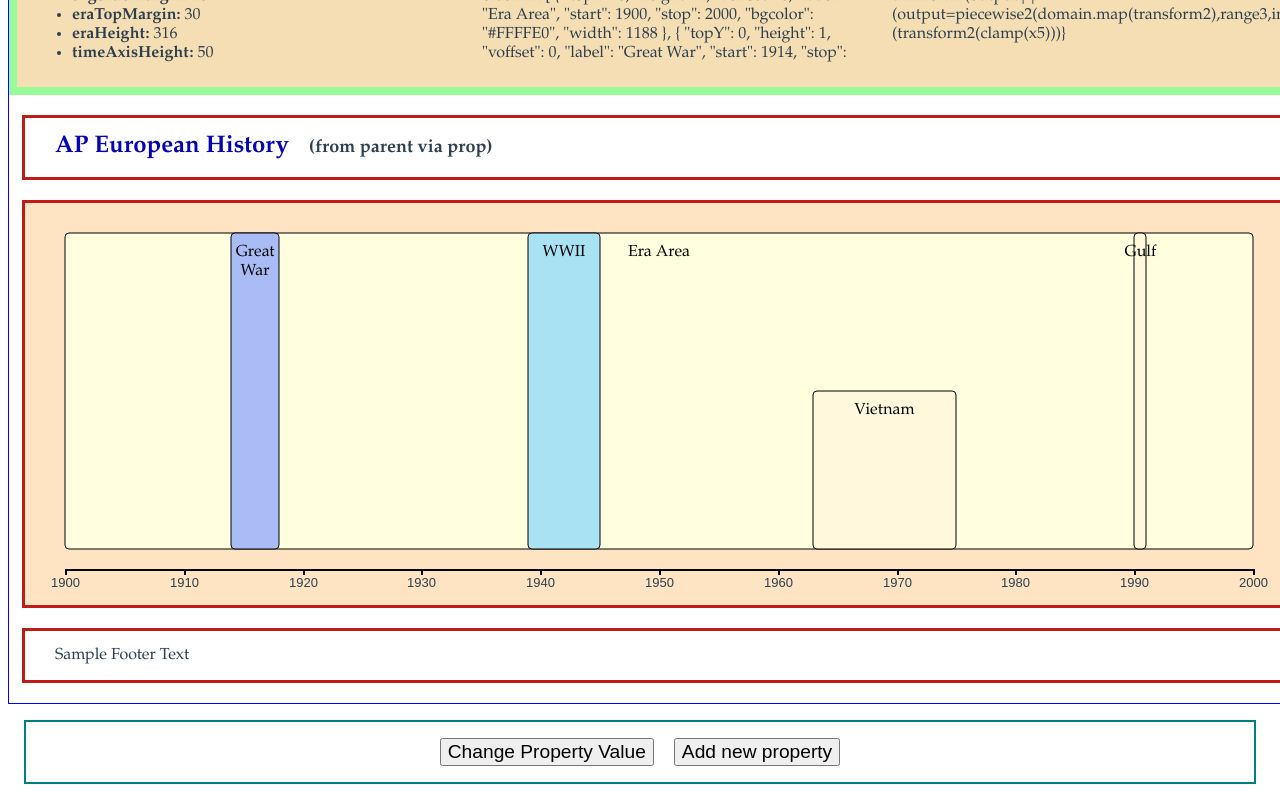
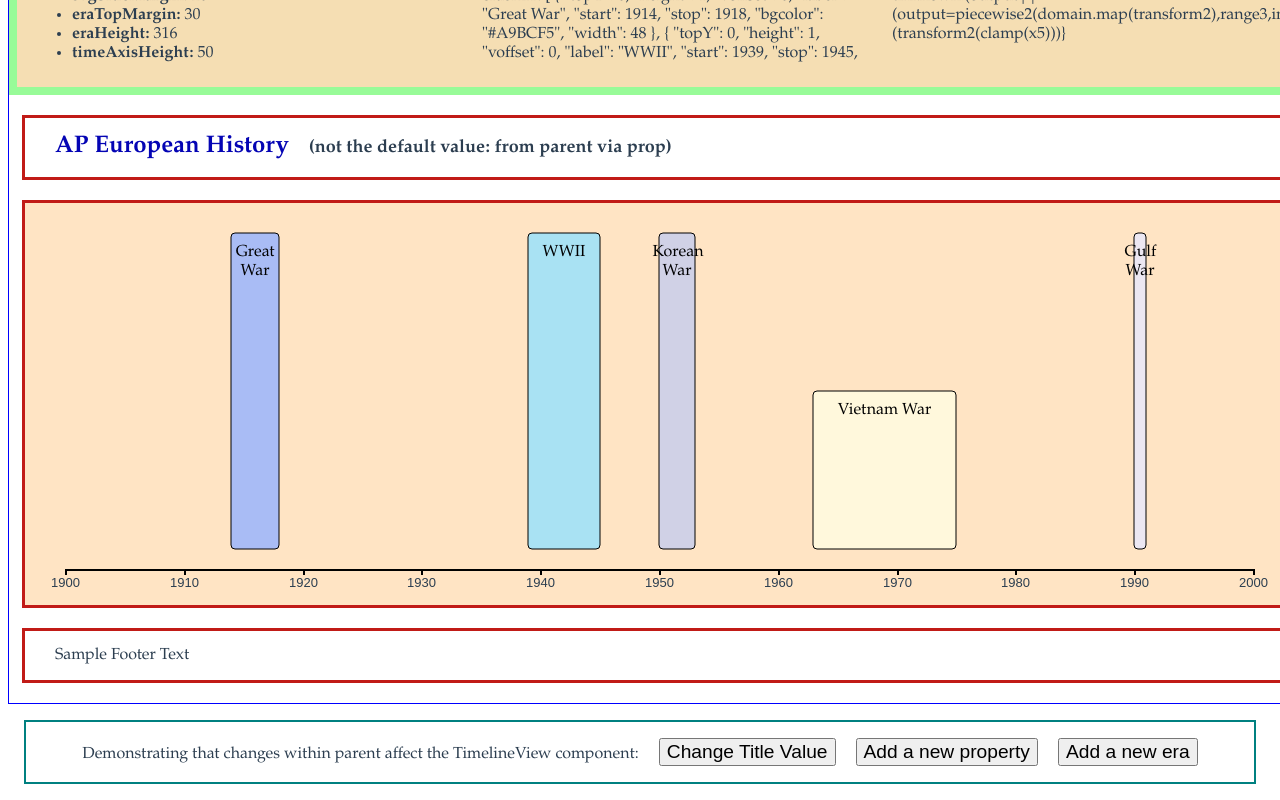
Before and after one commit to bruml2/studio1, a Vue app: page / in a window 1280 px wide. Shown: the part 363-1163 px from the top of the page. Built offline with nearby package versions, Linux system fonts and the light colour scheme.

Commit message:
addEra button works

```diff
--- a/src/App.vue
+++ b/src/App.vue
@@ -3,9 +3,12 @@
     <HelloWorld msg="The Studio1 App: TimelineView component is in the blue border below!" />
     <TimelineView :timeline="timeline" :tvcWidth="tvcWidth"/>
     <div id="btns">
-      <button @click="changeProperty">Change Property Value</button>
+      <span>Demonstrating that changes within parent affect the TimelineView component: &nbsp; &nbsp; </span>
+      <button @click="changeProperty">Change Title Value</button>
       &nbsp; &nbsp;
-      <button @click="addProperty">Add new property</button>
+      <button @click="addProperty">Add a new property</button>
+      &nbsp; &nbsp;
+      <button @click="addEra">Add a new era</button>
     </div>
   </div>
 </template>
@@ -24,7 +27,16 @@ export default {
     return {
       timeline: { fromParent: 'Original value',
                   title: "AP European History",
-                  subtitle: "(from parent via prop)" },
+                  subtitle: "(not the default value: from parent via prop)",
+                  erasArr: [
+                    {label: "Great War", start: 1914, stop: 1918, bgcolor: "#A9BCF5"},
+                    {label: "WWII", start: 1939, stop: 1945, bgcolor: "#A9E2F3"},
+                    {label: "Korean War", start: 1950, stop: 1953, bgcolor: "#D0D1E6"},
+                    {label: "Vietnam War", start: 1963, stop: 1975,
+                            topY: 0.5, height: 0.5, bgcolor: "#FFF8DC"},
+                    {label: "Gulf War", start: 1990, stop: 1991, bgcolor: "#ECE7F2"},
+                  ]
+      },
       tvcWidth: 1302 /* allows for temporary 1px border */
     }
   },
@@ -36,7 +48,13 @@ export default {
     },
     addProperty() {
       // a new property in the timeline causes rerender;
-      this.timeline = Object.assign({}, this.timeline, {awesomeDeveloper: 'Beardsley'})
+      this.timeline = Object.assign({}, this.timeline, {awesomeMentor: "Ben"})
+    },
+    addEra() {
+      // does adding a new era cause a redrawing of the timeline?
+      this.timeline.erasArr.push({label: "Added era", start: 1922, stop: 1928, bgcolor: "#F5A9F2"})
+      // is this necessary?
+      this.timeline = Object.assign({}, this.timeline)
     }
   }
 }
--- a/src/components/TimelineView.vue
+++ b/src/components/TimelineView.vue
@@ -2,7 +2,7 @@
   <div id="timelineViewContainer"
        :style="{ width: tvcWidth + 'px' }"
   >
-    <div id="prolog">
+    <div id="prolog"> <!-- this prolog is temporary: dev only -->
       <div>This green-bordered prolog containing the properties and values of tl is temporary.</div>
       <ul>
         <li v-for="(value, key) in tl" :key="key">
@@ -81,12 +81,13 @@
             /* start and stop are years; topY(0 to 1) placement of top within
               eraHeight; height is fraction of height(0 to 1); optional:
               voffset is additional distance down for label; */
-            {label: "Era Area", start: 1900, stop: 2000, bgcolor: "#FFFFE0"},
+            /* {label: "Era Area", start: 1900, stop: 2000, bgcolor: "#FFFFE0"}, */
             {label: "Great War", start: 1914, stop: 1918, bgcolor: "#A9BCF5"},
             {label: "WWII", start: 1939, stop: 1945, bgcolor: "#A9E2F3"},
-            {label: "Vietnam", start: 1963, stop: 1975,
+            {label: "Korean War", start: 1950, stop: 1953, bgcolor: "#D0D1E6"},
+            {label: "Vietnam War", start: 1963, stop: 1975,
               topY: 0.5, height: 0.5, bgcolor: "#FFF8DC"},
-            {label: "Gulf", start: 1990, stop: 1991, bgcolor: "#FFF8DC"},
+            {label: "Gulf War", start: 1990, stop: 1991, bgcolor: "#ECE7F2"},
           ],
 
         },
@@ -101,25 +102,21 @@
       }
     },
     watch: {
-      timeline: function(val) {
-        this.tl = Object.assign({}, this.tl, val)
+      timeline: function(newVal) {
+      // merge new value of prop into this.tl; note that an assignment must be
+      // made to this.tl; having this.tl as the target object (1st param) does
+      // not cause a re-render.
+      this.tl = Object.assign({}, this.tl, newVal)
+      this.drawTimeline()
       }
     },
     created: function() {
-      // merge prop into this.tl;
+      // merge prop into this.tl as target;
       Object.assign(this.tl, this.timeline)
     },
     mounted: function() {
-      /* do I need to wrap these calls in this.$nextTick()?? */
-      this.numRenders++
-      this.removeEmptyHeaderFooter(this.tl)
-      // this.renderCircle(this.tl)
-      this.initDimensions(this.tl)
-      this.normalizeEras(this.tl)
-      this.drawTimeAxis(this.tl) /* need tl.timeScaleFn() */
-      this.drawEras(this.tl)
-      this.drawEraLabelsAsHTML(this.tl)
-      // this.drawDivs()
+      /* do I need to wrap this call in this.$nextTick()?? */
+      this.drawTimeline(this.tl)
     },
     methods: {
       removeEmptyHeaderFooter(tl) {
@@ -131,15 +128,17 @@
           document.getElementById("tvFooter").remove()
         }
       },
-      renderCircle(tl) {
-        d3.select('#svg')
-          .append("circle")
-          .attr("cx", 1170).attr("cy", 40).attr("r", 20).style("fill", "red")
-        tl.new = 'added by renderCircle()'
+      drawTimeline() {
+        this.removeEmptyHeaderFooter(this.tl)
+        this.initDimensions(this.tl)
+        this.normalizeEras(this.tl)
+        this.drawTimeAxis(this.tl) /* need tl.timeScaleFn() */
+        this.drawEras(this.tl)
+        this.drawEraLabelsAsHTML(this.tl)
       },
       initDimensions(tl) {
         const tvTimelineClientWidth = document.getElementById("tvTimeline").clientWidth
-        // other calculations depend on this tl value;
+        // other calculations depend on this tl.svgWidth value;
         tl.svgWidth = tvTimelineClientWidth - (2 * tl.svgSideMargin)
         const svgEl = document.getElementById("svg")
         console.log("tvTimeline clientWidth is: " + tvTimelineClientWidth)
@@ -277,14 +276,6 @@
             .text(d => d.label)
         d3.select("#overflowSpan").remove();
       },
-      drawDivs() {
-        // element not rendered although in DOM;
-        const tlT = document.getElementById("svg")
-        const newDiv = document.createElement("div")
-        const newContent = document.createTextNode("Hi there and greetings!")
-        newDiv.appendChild(newContent)
-        tlT.appendChild(newDiv)
-      }
     }
   }
 </script>
```
Also changed, not shown: src/Notes for Ben.txt (added), 1 other file (tests, documents, lock files or other folders).
